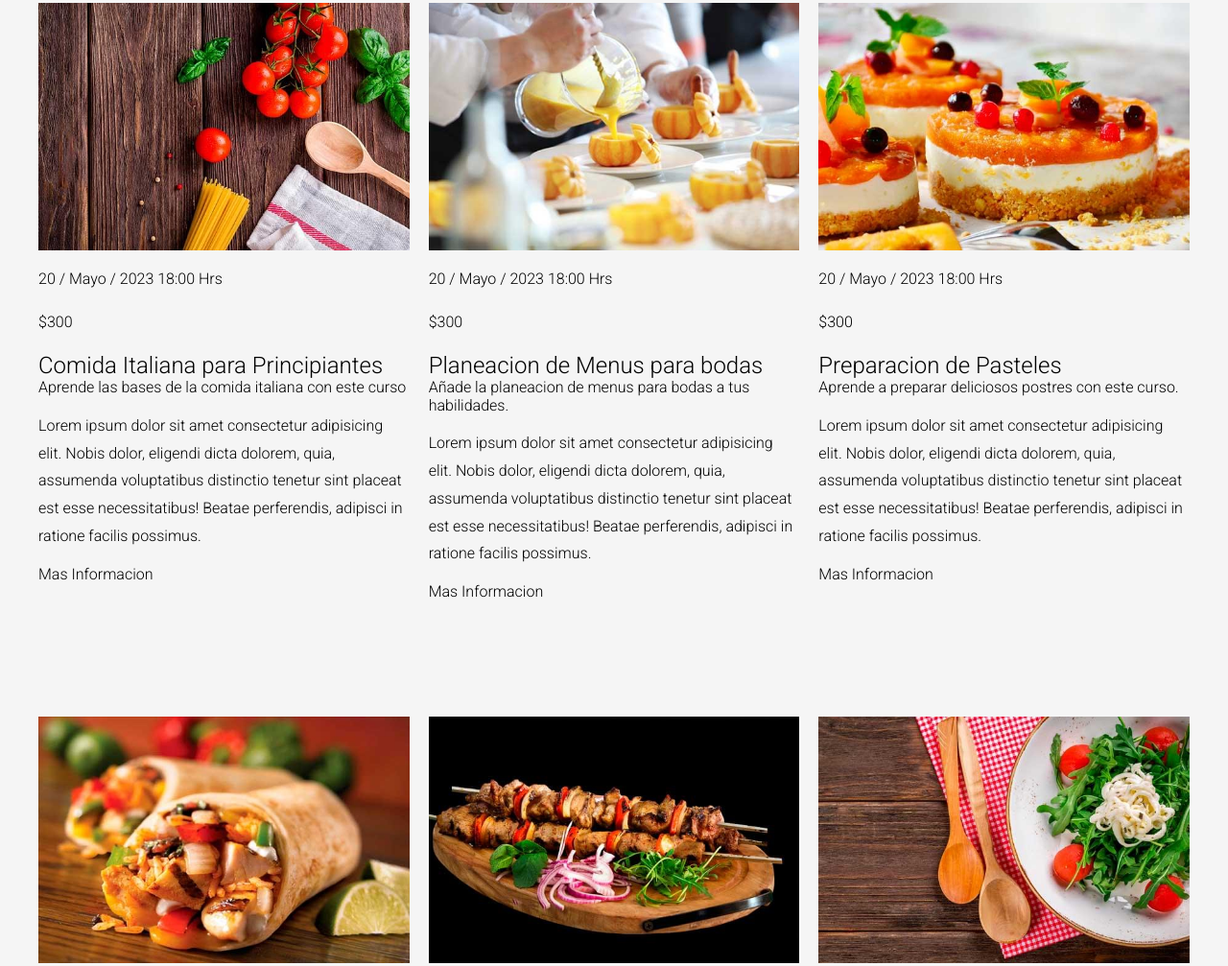
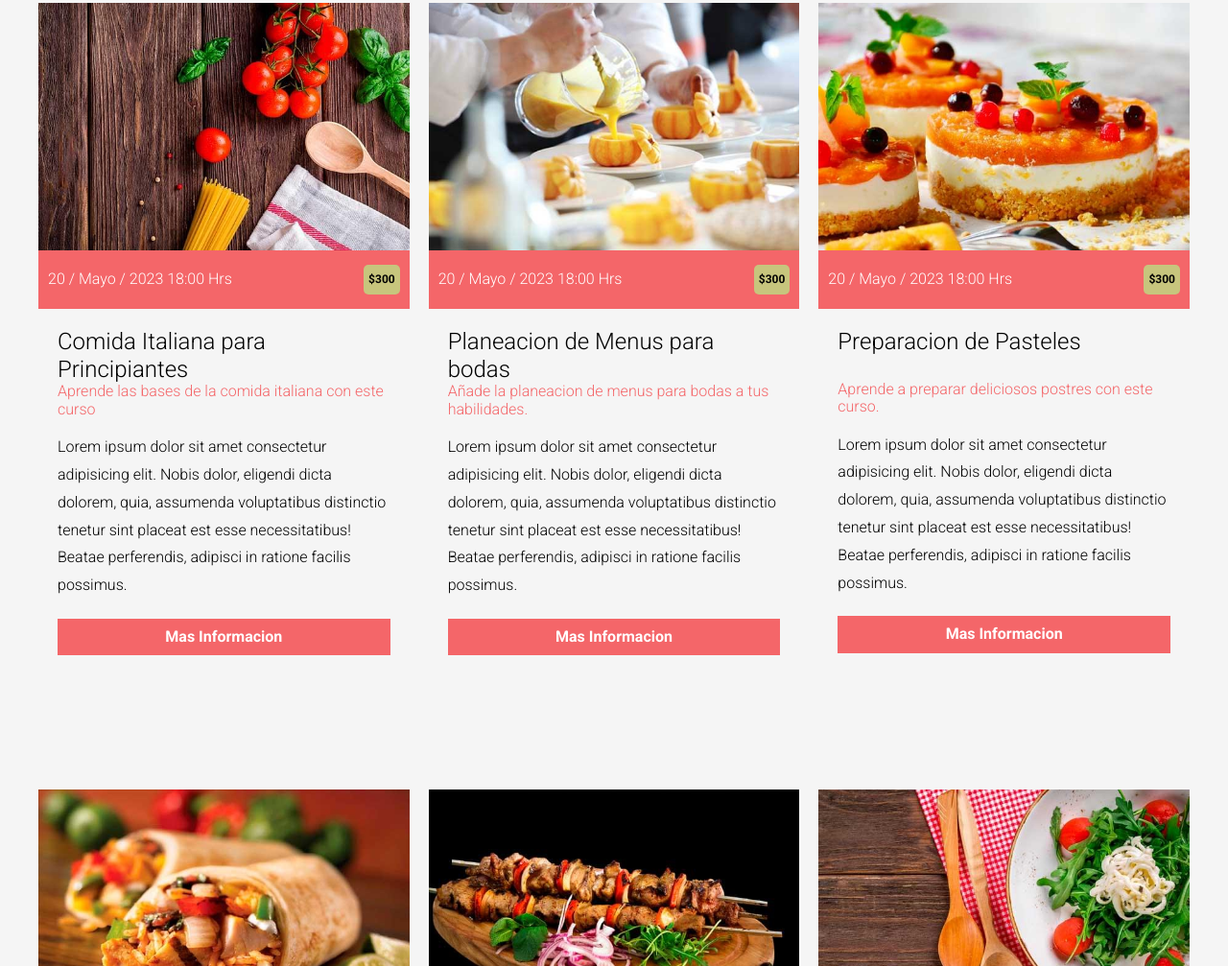
Before and after one commit to carlosignacio-dev/Escuela-de-Cocina, a website: page index.html in a window 1280 px wide. Shown: the part 1854-2861 px from the top of the page at 96% size. Drawn offline with Linux system fonts and the light colour scheme.

Commit message:
added style to clases

```diff
--- a/src/scss/ui/contenido/_clases.scss
+++ b/src/scss/ui/contenido/_clases.scss
@@ -10,10 +10,46 @@
     }
     &__grid {
         @include m.tablet {
-            @include m.grid(2, 2rem)
+            @include m.grid(2, 2rem);
         }
         @include m.desktop {
-            @include m.grid(3, 2rem)
+            @include m.grid(3, 2rem);
         }
     }
 }
+.clase {
+    border: 1px solid darken(v.$gris, 10%);
+    background-color: v.$blanco;
+
+    &__meta {
+        background-color: v.$primario;
+        display: flex;
+        justify-content: space-between;
+        padding: 0 1rem;
+        color: v.$blanco;
+        align-items: center;
+    }
+    &__precio {
+        background-color: v.$secundario;
+        padding: 0.5rem;
+        font-size: 1.2rem;
+        font-weight: 700;
+        color: v.$negro;
+        border-radius: 0.5rem;
+    }
+    &__contenido {
+        padding: 2rem;
+    }
+    &__nombre {
+        min-height: 5.5rem;
+    }
+    &__descripcion {
+        color: v.$primario;
+    }
+    &__enlace {
+        @include m.boton(v.$primario, v.$blanco);
+        display: block;
+        font-size: 1.6rem;
+        padding: 1rem;
+    }
+}
```
Also changed, not shown: build/css/app.css, 1 other file.
